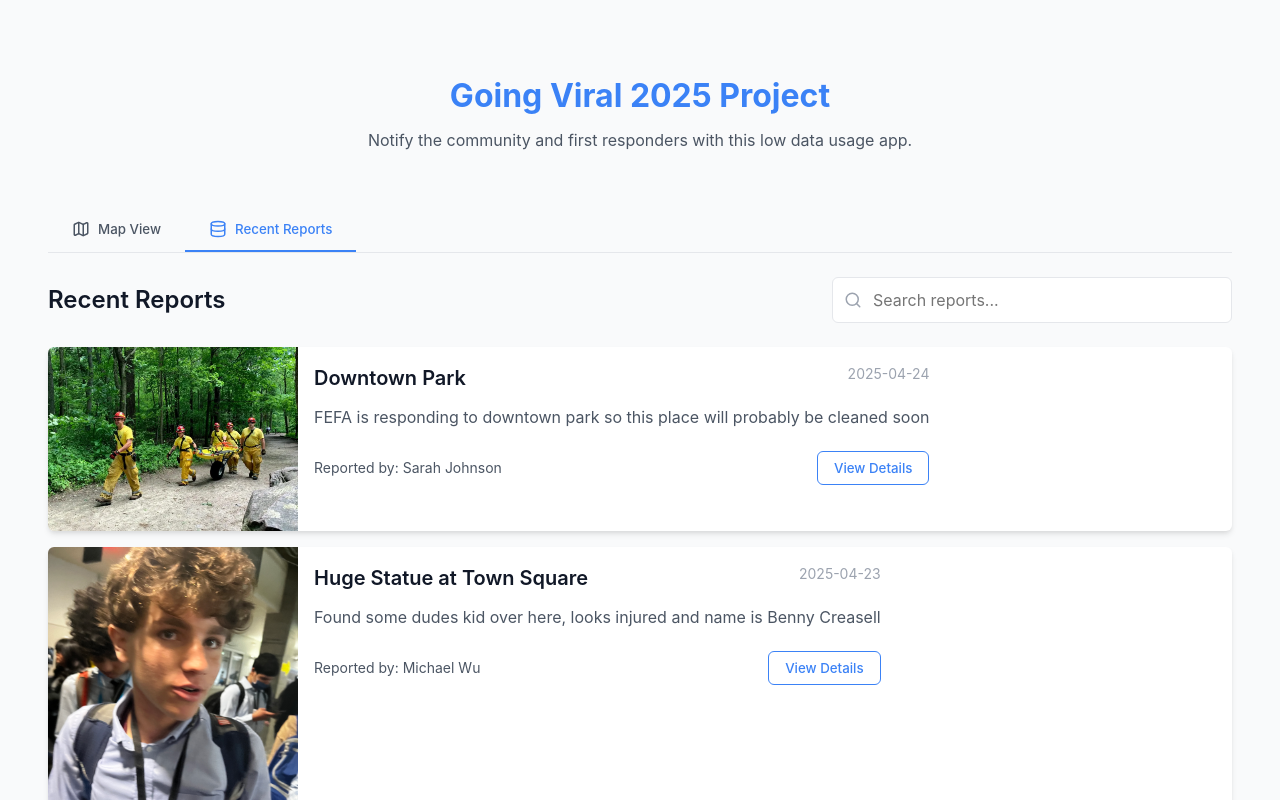
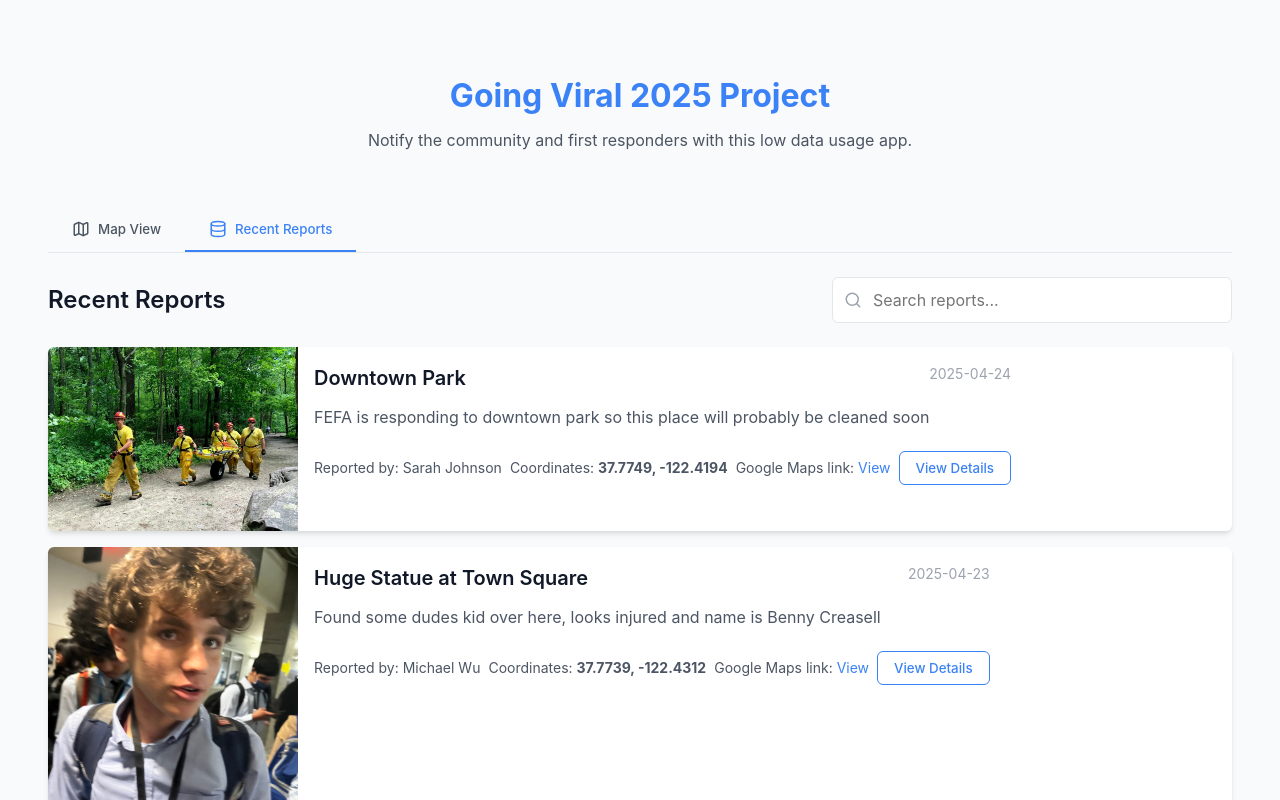
Before and after one commit to LinguineCorps/GoingViralMap, a React (Vite) app: page / in a window 1280 px wide. Both pictures are taken after a click on the button "Recent Reports". Shown: the top 800 px of the page. Built offline with nearby package versions, Linux system fonts and the light colour scheme.

Commit message:
Added google maps link
Added a function that converts the coordinates array of each report into a google maps link and displays it in the reports section. Also added coordinates display on the reports section

```diff
--- a/src/App.tsx
+++ b/src/App.tsx
@@ -31,7 +31,7 @@ const dummyReports: Report[] = [
     location: "Downtown Park",
     description: "FEFA is responding to downtown park so this place will probably be cleaned soon",
     imageUrl: fefaImage,
-    coordinates: [37.7749, -122.4194] // San Francisco area coordinates
+    coordinates: [37.7749, -122.4194], // San Francisco area coordinates
   },
   {
     id: 2,
@@ -40,7 +40,7 @@ const dummyReports: Report[] = [
     location: "Huge Statue at Town Square",
     description: "Found some dudes kid over here, looks injured and name is Benny Creasell",
     imageUrl: foundKid,
-    coordinates: [37.7739, -122.4312]
+    coordinates: [37.7739, -122.4312],
   },
   {
     id: 3,
@@ -49,7 +49,7 @@ const dummyReports: Report[] = [
     location: "Central Library",
     description: "Library is leaking gas cause of the tornado that hit, emergency services are too overwhelmed to come respond, dont come near here",
     imageUrl: library,
-    coordinates: [37.7833, -122.4167]
+    coordinates: [37.7833, -122.4167],
   },
   {
     id: 4,
@@ -90,6 +90,11 @@ const App: React.FC = () => {
     report.description.toLowerCase().includes(searchTerm.toLowerCase()) ||
     report.name.toLowerCase().includes(searchTerm.toLowerCase())
   );
+
+  // Add this helper function near the top of your file
+  const getGoogleMapsURL = (coordinates: [number, number]): string => {
+    return `https://www.google.com/maps/dir//${coordinates[0]},${coordinates[1]}/@${coordinates[0]},${coordinates[1]}`;
+  };
 
   // Add this function inside your App component
 const handleSubmitReport = () => {
@@ -313,6 +318,8 @@ const handleSubmitReport = () => {
                       <p className="report-description">{report.description}</p>
                       <div className="report-footer">
                         <span className="reporter-name">Reported by: {report.name}</span>
+                        <span className="report-coordinates">Coordinates: <strong>{report.coordinates[0]}, {report.coordinates[1]}</strong></span>
+                        <span className="report-maps-link">Google Maps link: <a href={getGoogleMapsURL(report.coordinates)} target="_blank" rel="noopener noreferrer">View</a></span>
                         <button className="view-details-button">View Details</button>
                       </div>
                     </div>
--- a/src/index.css
+++ b/src/index.css
@@ -540,7 +540,7 @@ a {
   gap: 0.5rem;
 }
 
-.reporter-name {
+.reporter-name,.report-coordinates,.report-maps-link {
   font-size: 0.875rem;
   color: var(--text-secondary);
 }
```
